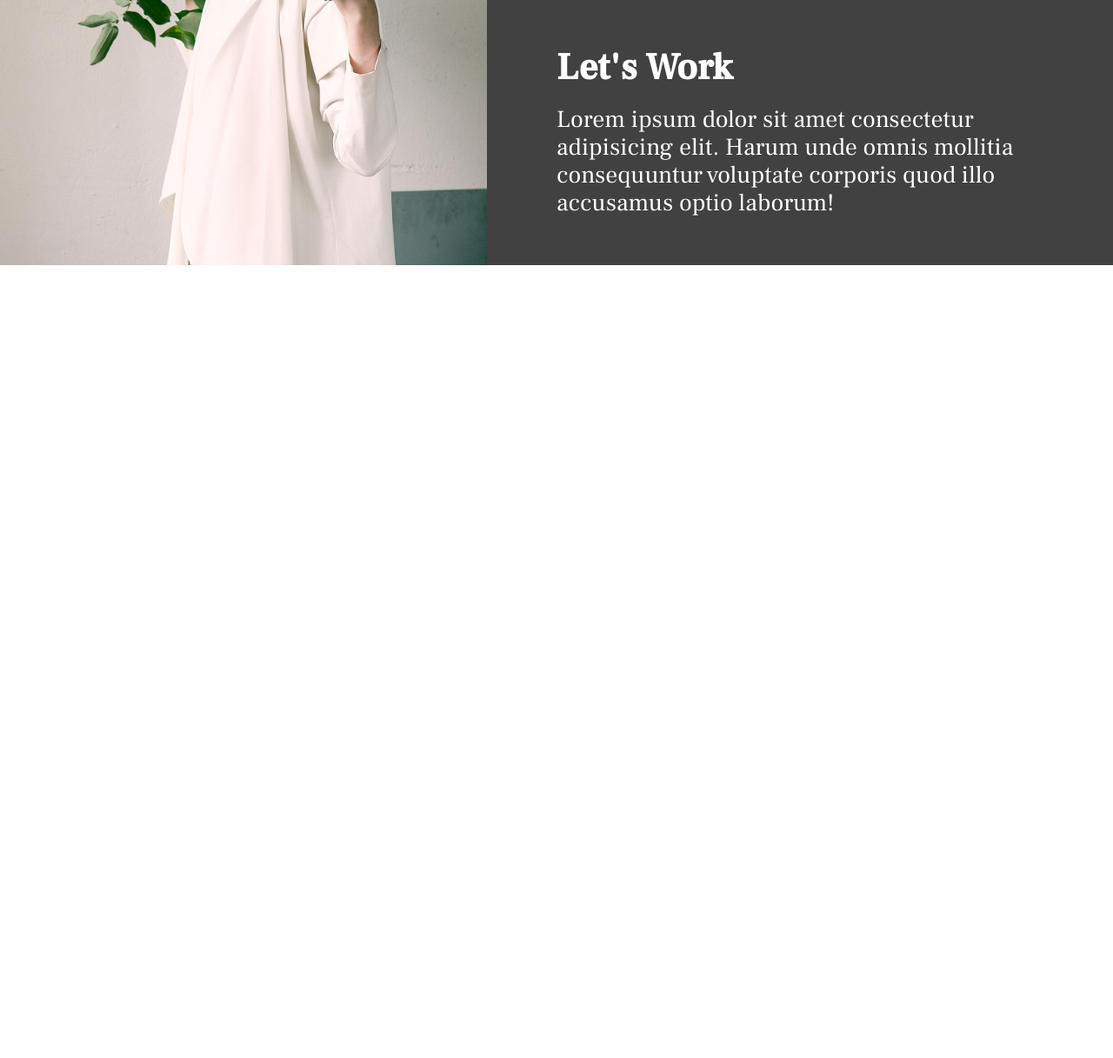
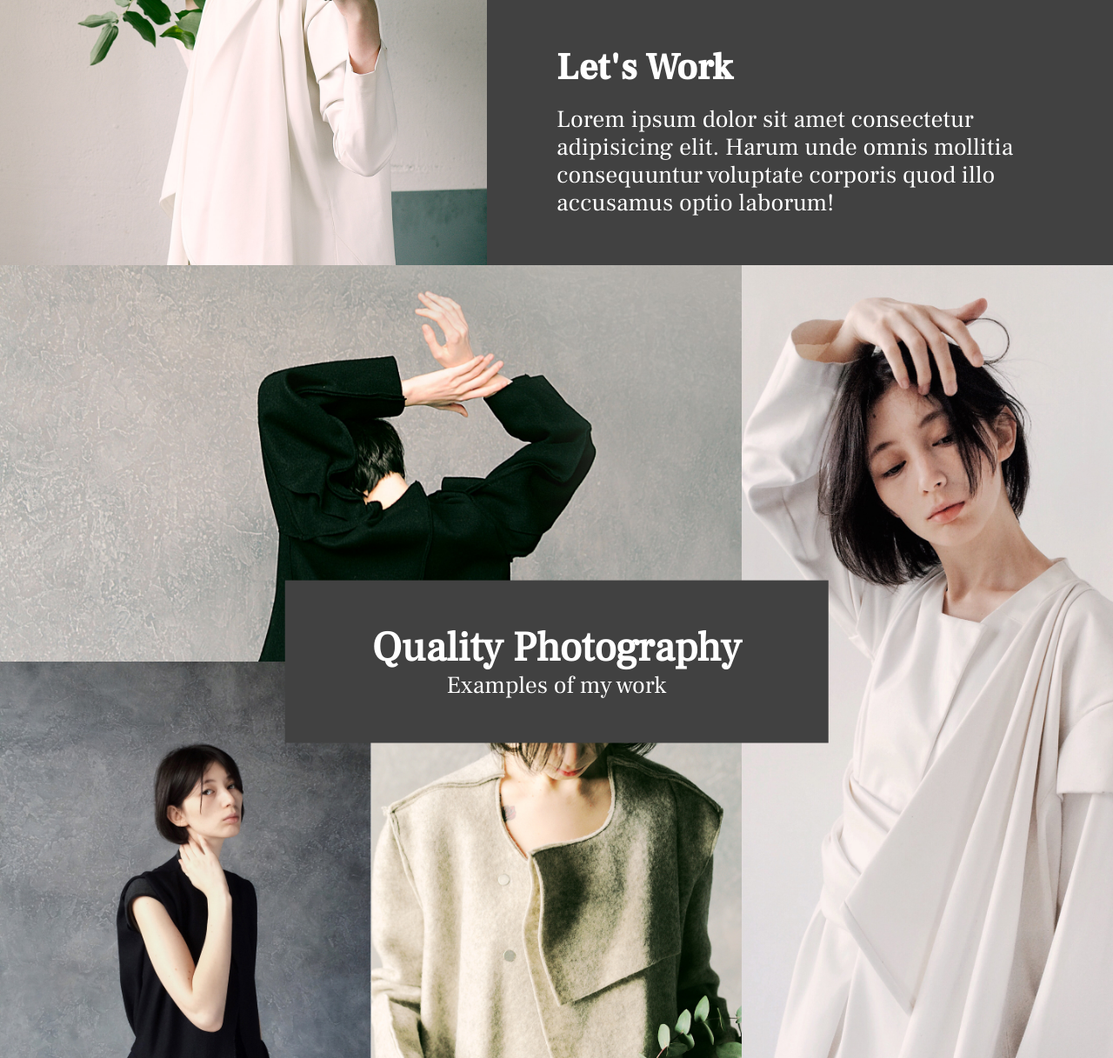
Before and after one commit to annasirenko/Elena-Joy-Photographer, a plain HTML site: page index.html in a window 1280 px wide. Shown: the part 1295-2512 px from the top of the page at 87% size. Before the commit the page ends 1600 px from the top, so only its background shows below. Drawn offline with Linux system fonts and the light colour scheme.

Commit message:
add gallery section

```diff
--- a/index.html
+++ b/index.html
@@ -78,6 +78,17 @@
           </div>
         </div>
       </section>
+      <section class="gallery" id="gallery">
+        <header class="gallery_head">
+          <h2>Quality Photography</h2>
+          <p>Examples of my work</p>
+        </header>
+        <img src="./img/gallery-1.jpg" class="gallery_img-1" alt="" />
+        <img src="./img/gallery-2.jpg" class="gallery_img-2" alt="" />
+        <img src="./img/gallery-3.jpg"class="gallery_img-3" alt="" />
+        <img src="./img/gallery-4.jpg" class="gallery_img-4" alt="" />
+        </div>
+      </section>
     </main>
   </body>
 </html>
--- /dev/null
+++ b/styles/sections/gallery.scss
@@ -0,0 +1,39 @@
+.gallery {
+  display: grid;
+  min-height: 100vh;
+  grid-template-columns: repeat(3, 1fr);
+  position: relative;
+  &_img {
+    &-1 {
+      grid-column: 1/3;
+    }
+    &-2 {
+      grid-column: 3/4;
+      grid-row: 1/3;
+    }
+  }
+  @include phones {
+    grid-template-columns: repeat(auto-fit, minmax(30rem, 1fr));
+  }
+  & img {
+    object-fit: cover;
+
+    @include phones {
+      grid-row: auto;
+      grid-column: auto;
+    }
+  }
+  &_head {
+    position: absolute;
+    top: 50%;
+    left: 50%;
+    transform: translate(-50%, -50%);
+    color: white;
+    background: $gray;
+    padding: 5rem 10rem;
+    text-align: center;
+    @include phones {
+      display: none;
+    }
+  }
+}
--- a/styles/sections/hero.scss
+++ b/styles/sections/hero.scss
@@ -46,8 +46,8 @@
 }
 .plant {
   position: absolute;
-  bottom: 0;
-  left: -15%;
+  bottom: -5%;
+  left: -20%;
   z-index: -1;
   max-width: 65%;
   max-height: 70%;
--- a/styles/style.scss
+++ b/styles/style.scss
@@ -5,3 +5,4 @@
 @import "./sections/navigation.scss";
 @import "./sections/hero.scss";
 @import "./sections/about.scss";
+@import "./sections/gallery.scss";
```
Also changed, not shown: README.html (added, +10 -0 lines), styles/style.css, 2 other files.
